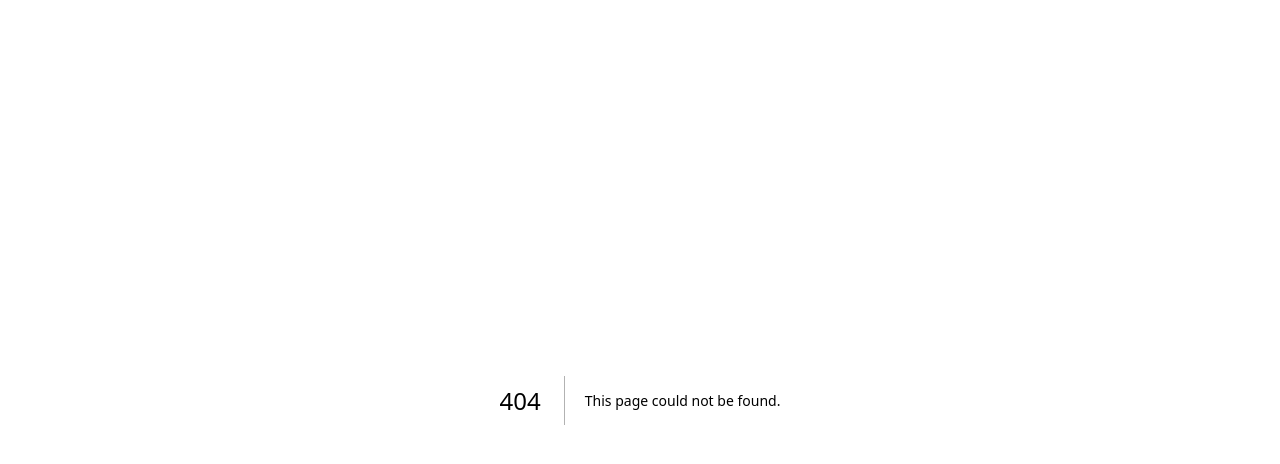
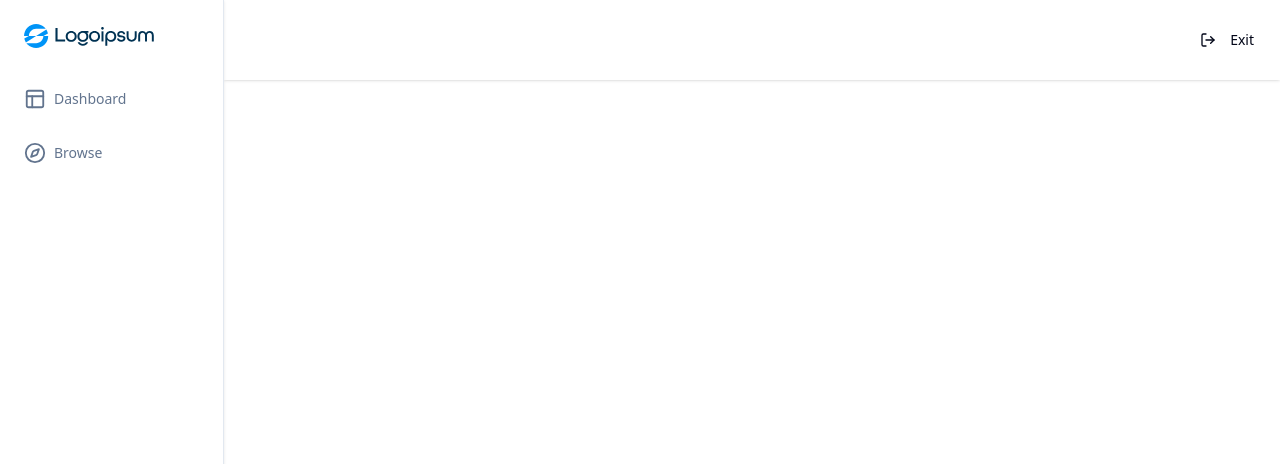
Before and after one commit to MustholihHBW/Skripsi, a Next.js app: page /teacher/courses in a window 1280 px wide. Before the commit this address had no page. Shown: the top 464 px of the page. Built offline with nearby package versions, Linux system fonts and the light colour scheme.

Commit message:
menambahkan halaman course dan exit button untuk teacher mode

```diff
--- /dev/null
+++ b/app/(dashboard)/(routes)/teacher/courses/page.tsx
@@ -0,0 +1,9 @@
+const CoursePage = () => {
+    return (
+        <div>
+            Course Page
+        </div>
+    );
+}
+
+export default CoursePage;
--- a/components/navbar-routes.tsx
+++ b/components/navbar-routes.tsx
@@ -17,7 +17,7 @@ export const NavbarRoutes =() => {
     return (
         <div className="flex gap-x-2 ml-auto">
             {isTeacherPage || isPlayerPage ? (
-                <Button>
+                <Button size="sm" variant="ghost">
                     <LogOut className="h-4 w-4 mr-2"/>
                     Exit
                 </Button>
```
